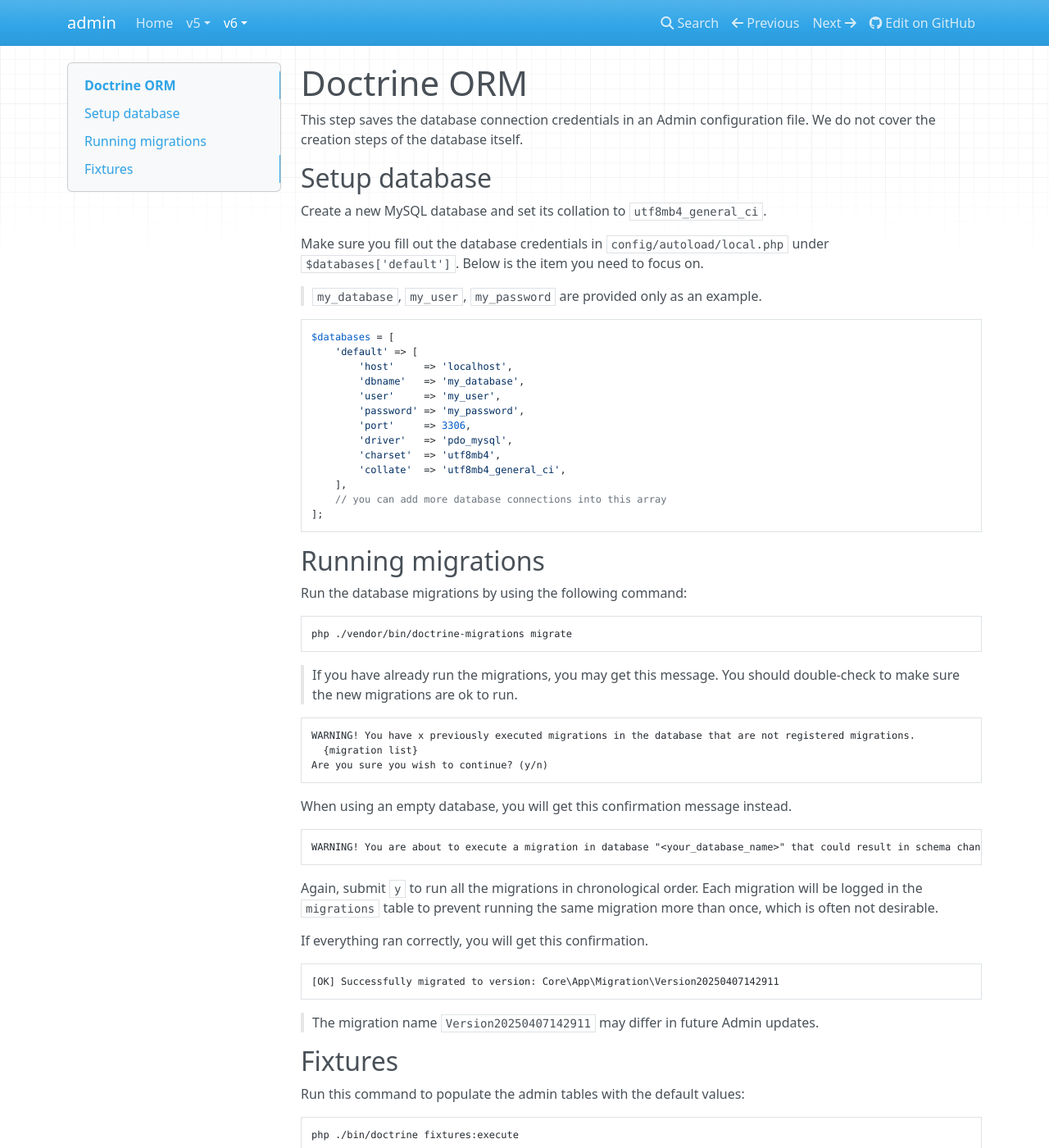
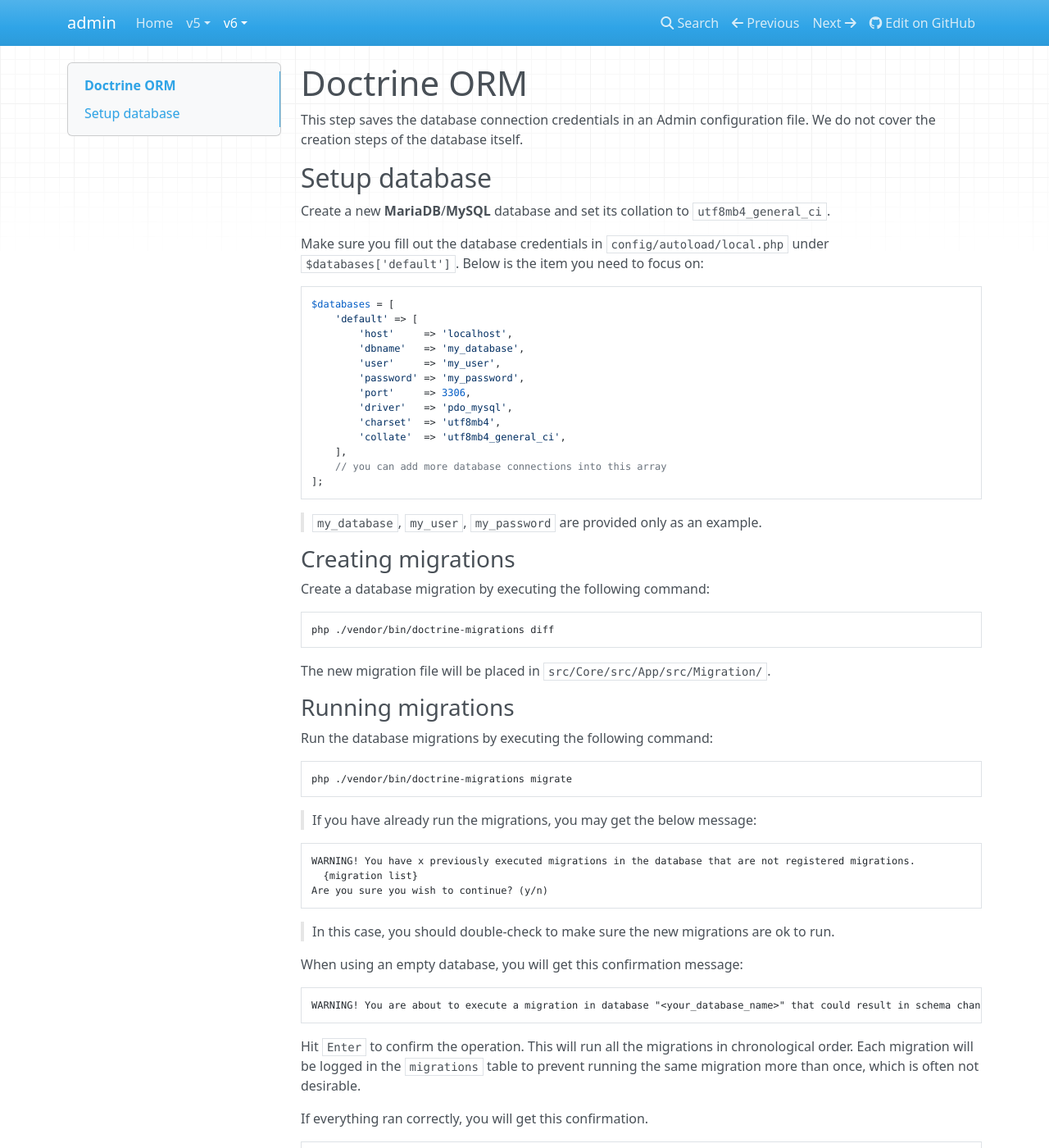
Before and after one commit to dotkernel/admin-documentation, an MkDocs documentation site: the page built from docs/book/v6/installation/doctrine-orm.md, in a window 1280 px wide and 1400 px high. Shown: the whole window at 82% size. Built offline with MkDocs 1.6.1, drawn with Linux system fonts in a browser that asks for light colours; nearby versions of some CDN libraries; some of the changed text lies outside the part shown.

Commit message:
Issue #21: Added instructions to create migration
Signed-off-by: alexmerlin <alex.merlin.1985@gmail.com>

````diff
--- a/docs/book/v6/installation/doctrine-orm.md
+++ b/docs/book/v6/installation/doctrine-orm.md
@@ -5,12 +5,10 @@
 
 ## Setup database
 
-Create a new MySQL database and set its collation to `utf8mb4_general_ci`.
+Create a new **MariaDB**/**MySQL** database and set its collation to `utf8mb4_general_ci`.
 
 Make sure you fill out the database credentials in `config/autoload/local.php` under `$databases['default']`.
-Below is the item you need to focus on.
-
-> `my_database`, `my_user`, `my_password` are provided only as an example.
+Below is the item you need to focus on:
 
 ```php
 $databases = [
@@ -28,16 +26,27 @@
 ];
 ```
 
-## Running migrations
+> `my_database`, `my_user`, `my_password` are provided only as an example.
 
-Run the database migrations by using the following command:
+### Creating migrations
+
+Create a database migration by executing the following command:
+
+```shell
+php ./vendor/bin/doctrine-migrations diff
+```
+
+The new migration file will be placed in `src/Core/src/App/src/Migration/`.
+
+### Running migrations
+
+Run the database migrations by executing the following command:
 
 ```shell
 php ./vendor/bin/doctrine-migrations migrate
 ```
 
-> If you have already run the migrations, you may get this message.
-> You should double-check to make sure the new migrations are ok to run.
+> If you have already run the migrations, you may get the below message:
 
 ```text
 WARNING! You have x previously executed migrations in the database that are not registered migrations.
@@ -45,24 +54,25 @@
 Are you sure you wish to continue? (y/n)
 ```
 
-When using an empty database, you will get this confirmation message instead.
+> In this case, you should double-check to make sure the new migrations are ok to run.
+
+When using an empty database, you will get this confirmation message:
 
 ```text
 WARNING! You are about to execute a migration in database "<your_database_name>" that could result in schema changes and data loss. Are you sure you wish to continue? (yes/no)
 ```
 
-Again, submit `y` to run all the migrations in chronological order.
+Hit `Enter` to confirm the operation.
+This will run all the migrations in chronological order.
 Each migration will be logged in the `migrations` table to prevent running the same migration more than once, which is often not desirable.
 
 If everything ran correctly, you will get this confirmation.
 
 ```text
-[OK] Successfully migrated to version: Core\App\Migration\Version20250407142911
+[OK] Successfully migrated to version: Core\App\Migration\VersionYYYYMMDDHHMMSS
 ```
 
-> The migration name `Version20250407142911` may differ in future Admin updates.
-
-## Fixtures
+### Fixtures
 
 Run this command to populate the admin tables with the default values:
 
````
